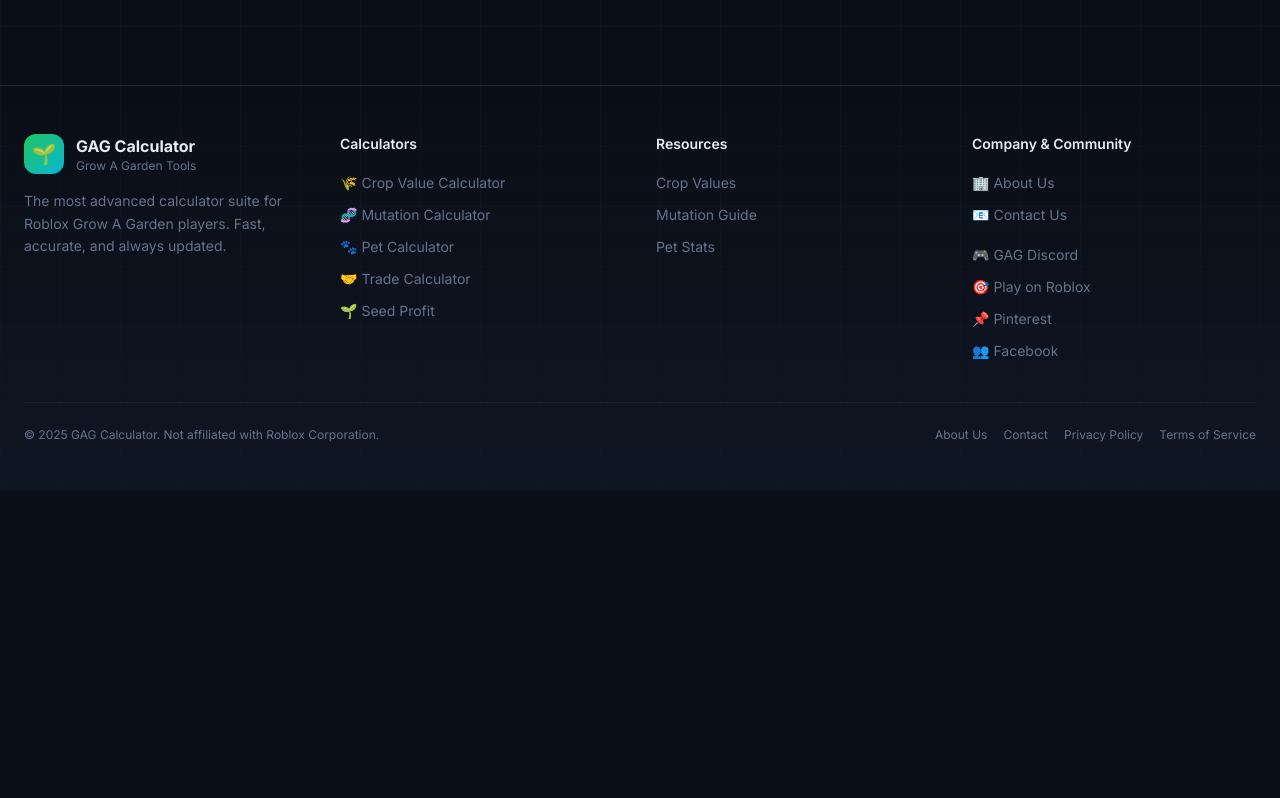
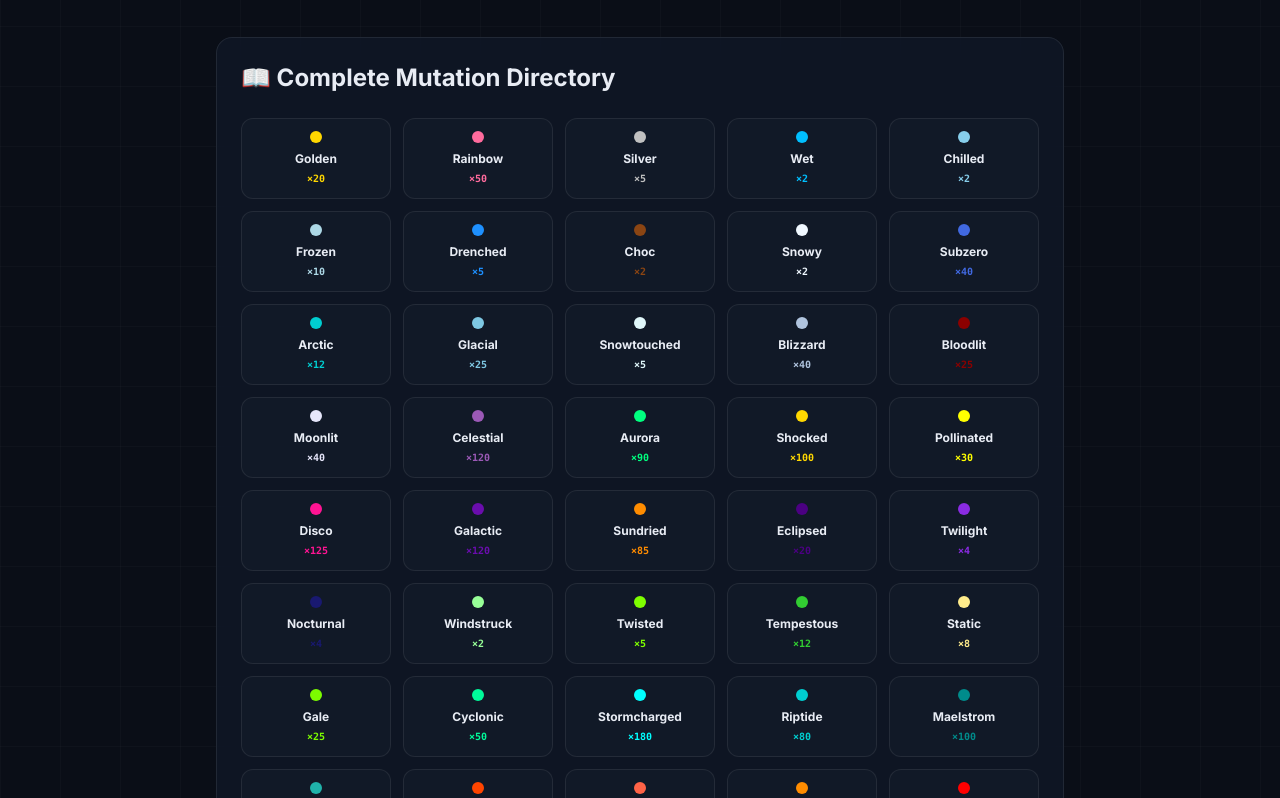
Before and after one commit to liveetcstream-beep/grow-a-garden-calculator, a Next.js app: page /mutation-calculator in a window 1280 px wide. Shown: the part 5794-6592 px from the top of the page. Before the commit the page ends 6285 px from the top, so only its background shows below. Built offline with nearby package versions, Linux system fonts and the light colour scheme.

Commit message:
SEO Fix: Add Complete Mutation Directory and link XP Calculator to resolve orphan page errors

```diff
--- a/src/app/mutation-calculator/page.tsx
+++ b/src/app/mutation-calculator/page.tsx
@@ -1,5 +1,7 @@
 import type { Metadata } from "next";
 import MutationCalculator from "@/components/MutationCalculator";
+import Link from "next/link";
+import { MUTATIONS } from "@/data/mutations";
 
 export const metadata: Metadata = {
   title: "Mutation Value Calculator - Stack Grow A Garden Mutations",
@@ -19,7 +21,29 @@
           Welcome to the ultimate <strong>grow a garden mutation calculator</strong>. Browse all mutations by category, stack them together, and see the total multiplier effect on your crop value. Using this <strong>mutation calculator grow a garden</strong> tool, you can easily find the absolute best and rarest mutation combos for massive profit.
         </p>
       </div>
+
       <MutationCalculator />
+
+      {/* Mutation Directory for SEO Internal Linking */}
+      <div className="mt-16 glass-card-static p-6">
+        <h2 className="text-2xl font-bold mb-6" style={{ fontFamily: 'var(--font-display)', color: 'var(--foreground)' }}>
+          📖 Complete Mutation Directory
+        </h2>
+        <div className="grid grid-cols-2 sm:grid-cols-3 md:grid-cols-4 lg:grid-cols-5 gap-3">
+          {MUTATIONS.map(mut => (
+            <Link
+              key={mut.id}
+              href={`/mutation/${mut.id}`}
+              className="p-3 rounded-xl text-center transition-all hover:scale-[1.03] flex flex-col items-center justify-center"
+              style={{ background: 'var(--surface-1)', border: '1px solid var(--glass-border)' }}
+            >
+              <div className="w-3 h-3 rounded-full mb-2" style={{ background: mut.color }} />
+              <p className="text-xs font-bold" style={{ color: 'var(--foreground)' }}>{mut.name}</p>
+              <p className="text-[10px] mt-1 font-mono font-bold" style={{ color: mut.color }}>×{mut.multiplier}</p>
+            </Link>
+          ))}
+        </div>
+      </div>
     </div>
   );
 }
--- a/src/components/Footer.tsx
+++ b/src/components/Footer.tsx
@@ -31,6 +31,7 @@
                 { href: "/pet-calculator", label: "🐾 Pet Calculator" },
                 { href: "/trade-calculator", label: "🤝 Trade Calculator" },
                 { href: "/seed-profit", label: "🌱 Seed Profit" },
+                { href: "/xp-calculator", label: "⭐ XP Calculator" },
               ].map(link => (
                 <li key={link.href}>
                   <Link href={link.href} className="text-sm transition-colors hover:text-[var(--primary)]" style={{ color: 'var(--muted)' }}>
```
